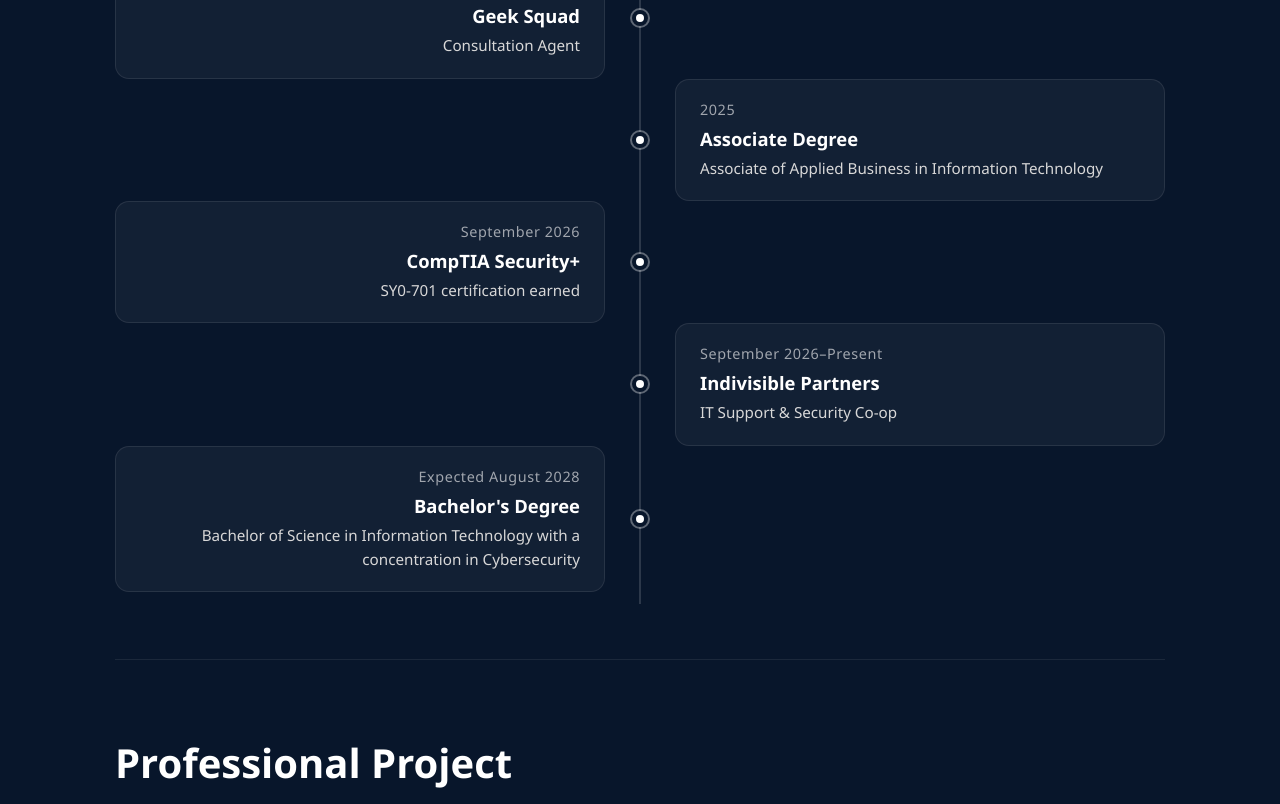
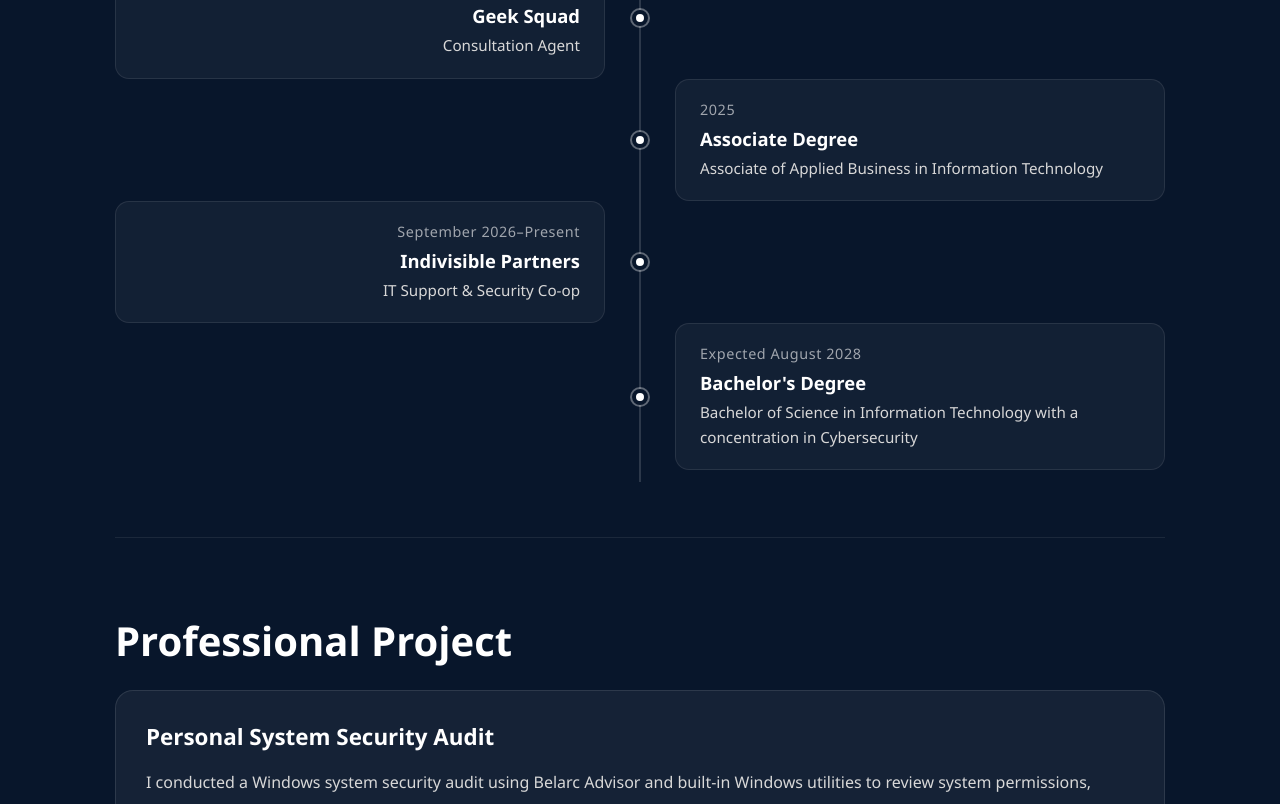
Before and after one commit to JesseBlankenship/jesse_website, a plain HTML site: page PROFESSIONAL.HTML in a window 1280 px wide. Shown: the part 3071-3875 px from the top of the page. Drawn offline with Linux system fonts and the light colour scheme.

Commit message:
Keep career timeline focused on jobs and education

```diff
--- a/PROFESSIONAL.HTML
+++ b/PROFESSIONAL.HTML
@@ -575,9 +575,9 @@ body{
             <div class="career-step">
 
                 <div class="career-content">
-                    <span class="career-year">September 2026</span>
-                    <h3>CompTIA Security+</h3>
-                    <p>SY0-701 certification earned</p>
+                    <span class="career-year">September 2026–Present</span>
+                    <h3>Indivisible Partners</h3>
+                    <p>IT Support &amp; Security Co-op</p>
                 </div>
 
                 <div class="career-dot"></div>
@@ -589,22 +589,10 @@ body{
                 <div class="career-dot"></div>
 
                 <div class="career-content">
-                    <span class="career-year">September 2026–Present</span>
-                    <h3>Indivisible Partners</h3>
-                    <p>IT Support &amp; Security Co-op</p>
-                </div>
-
-            </div>
-
-            <div class="career-step">
-
-                <div class="career-content">
                     <span class="career-year">Expected August 2028</span>
                     <h3>Bachelor's Degree</h3>
                     <p>Bachelor of Science in Information Technology with a concentration in Cybersecurity</p>
                 </div>
-
-                <div class="career-dot"></div>
 
             </div>
 
```
